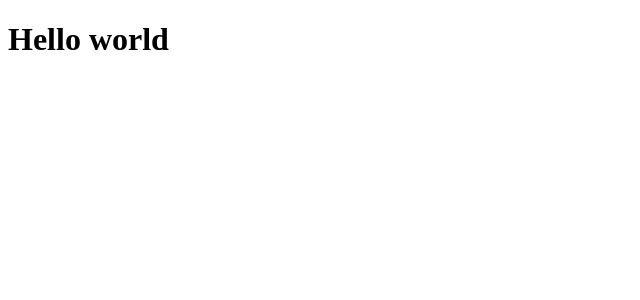
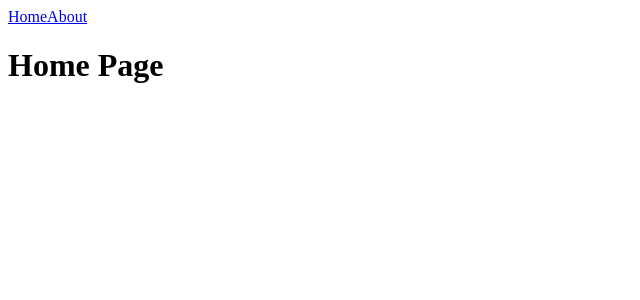
Before and after one commit to notAro14/mern-starter, a React app: page / in a window 1280 px wide. Shown: the top 300 px of the page, without its empty margins (0-640 px from the left). Built offline with nearby package versions, Linux system fonts and the light colour scheme; the HTML template or start-up script is replaced by a standard one.

Commit message:
Add few components

```diff
--- a/package.json
+++ b/package.json
@@ -67,7 +67,6 @@
     "babel-jest": "^26.6.3",
     "babel-loader": "^8.2.2",
     "babel-plugin-styled-components": "^1.12.0",
-    "clean-webpack-plugin": "^3.0.0",
     "css-loader": "^5.0.2",
     "eslint": "^7.26.0",
     "eslint-config-prettier": "^8.3.0",
@@ -94,10 +93,7 @@
     "webpack": "^5.21.2",
     "webpack-bundle-analyzer": "^4.3.0",
     "webpack-cli": "^4.3.1",
-    "webpack-dev-server": "^3.11.1",
-    "webpack-merge": "^5.7.3",
-    "webpack-node-externals": "^2.5.2",
-    "webpack-shell-plugin-next": "^2.1.1"
+    "webpack-dev-server": "^3.11.1"
   },
   "dependencies": {
     "core-js": "3.8.3",
--- a/src/App.tsx
+++ b/src/App.tsx
@@ -1,12 +1,23 @@
 import * as React from 'react';
-import { BrowserRouter as Router, Switch, Route } from 'react-router-dom';
+import { BrowserRouter as Router, Switch, Route, Link } from 'react-router-dom';
+
+// components
+import Home from './containers/Home';
+import About from './containers/About';
 
 export default function App() {
   return (
     <Router>
+      <nav>
+        <Link to='/'>Home</Link>
+        <Link to='/about'>About</Link>
+      </nav>
       <Switch>
         <Route exact path='/'>
-          <h1>Hello world</h1>
+          <Home />
+        </Route>
+        <Route exact path='/about'>
+          <About />
         </Route>
       </Switch>
     </Router>
--- /dev/null
+++ b/src/containers/About.tsx
@@ -0,0 +1,5 @@
+import * as React from 'react';
+
+export default function Home() {
+  return <h1>About Page</h1>;
+}
--- /dev/null
+++ b/src/containers/Home.tsx
@@ -0,0 +1,5 @@
+import * as React from 'react';
+
+export default function Home() {
+  return <h1>Home Page</h1>;
+}
```
Also changed, not shown: 1 other file (tests, documents, lock files or other folders).
